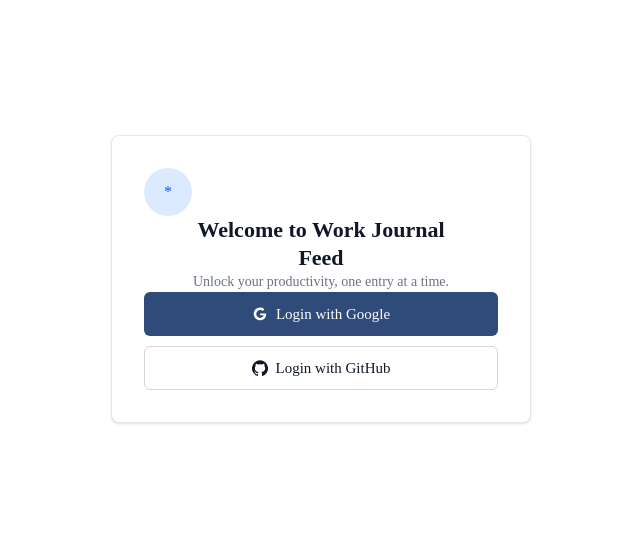
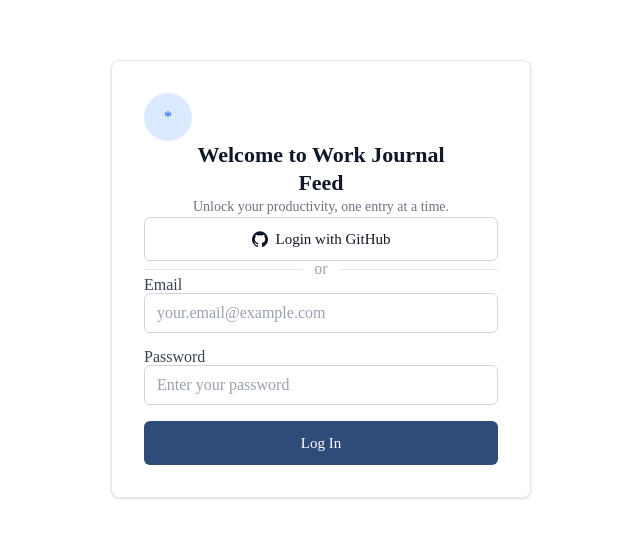
Before and after one commit to jdy8739/let-us-vibe, a Next.js app: page /login in a window 1280 px wide. Shown: the part 121-658 px from the top of the page, without its empty margins (319-959 px from the left). Built offline with nearby package versions, Linux system fonts and the light colour scheme.

Commit message:
feat: implement login

```diff
--- a/app/login/page.tsx
+++ b/app/login/page.tsx
@@ -1,18 +1,10 @@
 "use client";
 
-import { Button } from "@/src/components/shared";
-
-const GoogleIcon = () => (
-  <svg
-    width="16"
-    height="16"
-    viewBox="0 0 24 24"
-    fill="white"
-    xmlns="http://www.w3.org/2000/svg"
-  >
-    <path d="M21.35 11.1h-9.17v2.96h5.26c-.23 1.3-1.55 3.8-5.26 3.8-3.17 0-5.76-2.62-5.76-5.86s2.59-5.86 5.76-5.86c1.8 0 3.01.77 3.7 1.43l2.52-2.43C17.3 3.35 15.1 2.4 12.18 2.4 6.86 2.4 2.62 6.64 2.62 11.96s4.24 9.56 9.56 9.56c5.52 0 9.16-3.88 9.16-9.34 0-.63-.07-1.09-.19-1.99z" />
-  </svg>
-);
+import { Button, TextInput } from "@/src/components/shared";
+import { useForm } from "react-hook-form";
+import { auth } from "@/src/services/firebase";
+import { signInWithEmailAndPassword } from "firebase/auth";
+import { useRouter } from "next/navigation";
 
 const GitHubIcon = () => (
   <svg
@@ -26,7 +18,29 @@ const GitHubIcon = () => (
   </svg>
 );
 
+type LoginFormValues = { email: string; password: string };
+
 const Login = () => {
+  const router = useRouter();
+  const {
+    register,
+    handleSubmit,
+    setError,
+    formState: { errors, isSubmitting },
+  } = useForm<LoginFormValues>({ mode: "onBlur" });
+
+  const onSubmit = async ({ email, password }: LoginFormValues) => {
+    try {
+      await signInWithEmailAndPassword(auth, email, password);
+      router.push("/");
+    } catch (err: unknown) {
+      setError("root", {
+        type: "server",
+        message: mapFirebaseErrorToMessage(err),
+      });
+    }
+  };
+
   return (
     <main className="container-center">
       <div className="card">
@@ -45,16 +59,61 @@ const Login = () => {
         </div>
 
         <div className="grid gap-2.5">
-          <Button type="button" leftIcon={<GoogleIcon />}>
-            Login with Google
-          </Button>
           <Button type="button" variant="secondary" leftIcon={<GitHubIcon />}>
             Login with GitHub
           </Button>
         </div>
+
+        <div className="my-5 grid grid-cols-[1fr_auto_1fr] items-center gap-3 text-gray-400">
+          <span className="h-px bg-gray-200" />
+          <span className="text-xs">or</span>
+          <span className="h-px bg-gray-200" />
+        </div>
+
+        <form className="form" onSubmit={handleSubmit(onSubmit)}>
+          {errors.root?.message && (
+            <div className="rounded-md border border-red-200 bg-red-50 px-3 py-2 text-sm text-red-700">
+              {errors.root.message}
+            </div>
+          )}
+
+          <TextInput
+            label="Email"
+            type="email"
+            placeholder="your.email@example.com"
+            {...register("email", { required: "Email is required" })}
+            error={errors.email?.message}
+          />
+          <TextInput
+            label="Password"
+            type="password"
+            placeholder="Enter your password"
+            {...register("password", { required: "Password is required" })}
+            error={errors.password?.message}
+          />
+
+          <Button type="submit" disabled={isSubmitting}>
+            Log In
+          </Button>
+        </form>
       </div>
     </main>
   );
 };
 
+function mapFirebaseErrorToMessage(err: unknown): string {
+  const code = (err as { code?: string })?.code ?? "unknown";
+  const map: Record<string, string> = {
+    "auth/invalid-credential": "Invalid email or password.",
+    "auth/invalid-email": "Please enter a valid email address.",
+    "auth/user-disabled": "This account has been disabled.",
+    "auth/user-not-found": "No account found with this email.",
+    "auth/wrong-password": "Incorrect password.",
+    "auth/too-many-requests": "Too many attempts. Please try again later.",
+    "auth/network-request-failed":
+      "Network error. Check your connection and try again.",
+  };
+  return map[code] ?? "Unable to sign in. Please try again.";
+}
+
 export default Login;
```
